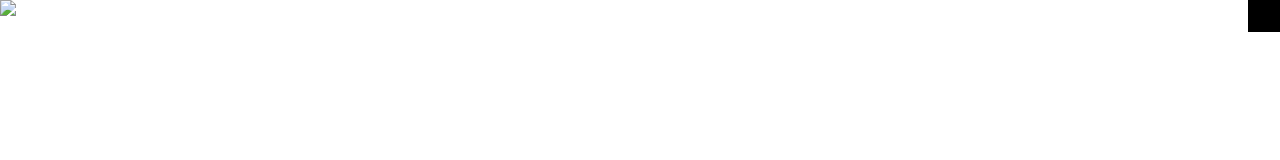
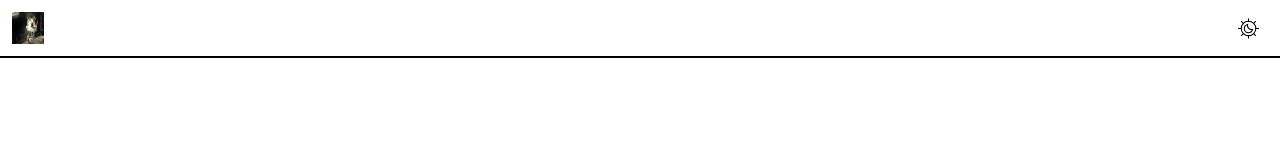
Before and after one commit to mikhailbalyberdin/task-manager, a website built with Vite: page index.html in a window 1280 px wide. Built offline with nearby package versions, Linux system fonts and the light colour scheme; files whose address does not match are found by name.

Commit message:
add styles for header

```diff
--- a/index.html
+++ b/index.html
@@ -8,7 +8,7 @@
     <title>my-project</title>
   </head>
   <body>
-    <div id="app">
+    <div id="app" class="dark:bg-[grey]">
 
     </div>
     <script type="module" src="/src/main.js"></script>
--- a/src/view/headerParams.js
+++ b/src/view/headerParams.js
@@ -1,15 +1,20 @@
 export const headerParams = {
-  class: ["flex", "justify-between"],
+  class: ["border-b-2"],
   tagName: "header",
 };
 
 export const logoParams = {
-  class: [],
+  class: ["size-8"],
   tagName: "img",
-  attr: { src: "/image.svg" },
+  attr: { src: "../src/images/avatar.jpg" },
 };
 
 export const buttonParams = {
-  class: ["size-8", "bg-black", "dark:bg-red-800"],
+  class: ["size-8"],
   tagName: "button",
 };
+
+export const containerParams = {
+  class: ["flex", "justify-between", "p-3"],
+  tagName: "div",
+};
--- a/src/view/header_view.js
+++ b/src/view/header_view.js
@@ -1,14 +1,25 @@
 import Creator from "./creator";
-import { headerParams, logoParams, buttonParams } from "./headerParams";
+import {
+  headerParams,
+  logoParams,
+  buttonParams,
+  containerParams,
+} from "./headerParams";
 
 export class HeaderView {
   constructor() {
     this.header = new Creator(headerParams).getElement();
     this.logo = new Creator(logoParams).getElement();
     this.button = new Creator(buttonParams).getElement();
+    this.container = new Creator(containerParams).getElement();
+    this.button.innerHTML = `
+    <svg class="stroke-black, dark:stroke-amber-50" width="25px" height="25px" viewBox="0 0 24 24" xmlns="http://www.w3.org/2000/svg" aria-labelledby="nightModeIconTitle" stroke="#000000" stroke-width="1" stroke-linecap="square" stroke-linejoin="miter" fill="none" color="#000000"> <title id="nightModeIconTitle">Night Mode</title> <path d="M12 19a7 7 0 1 0 0-14 7 7 0 0 0 0 14z"/> <path d="M15.899 12.899a4 4 0 0 1-4.797-4.797A4.002 4.002 0 0 0 12 16c1.9 0 3.49-1.325 3.899-3.101z"/> <path d="M12 5V3M12 21v-2"/> <path d="M5 12H2h3zM22 12h-3 3zM16.95 7.05L19.07 4.93 16.95 7.05zM4.929 19.071L7.05 16.95 4.93 19.07zM16.95 16.95l2.121 2.121-2.121-2.121zM4.929 4.929L7.05 7.05 4.93 4.93z"/> </svg>
+    `;
     this.build();
   }
   build() {
-    this.header.append(this.logo, this.button);
+    this.container.append(this.logo);
+    this.container.append(this.button);
+    this.header.append(this.container);
   }
 }
```
Also changed, not shown: src/images/avatar.jpg (added), src/images/night-mode-icon.svg (added).
